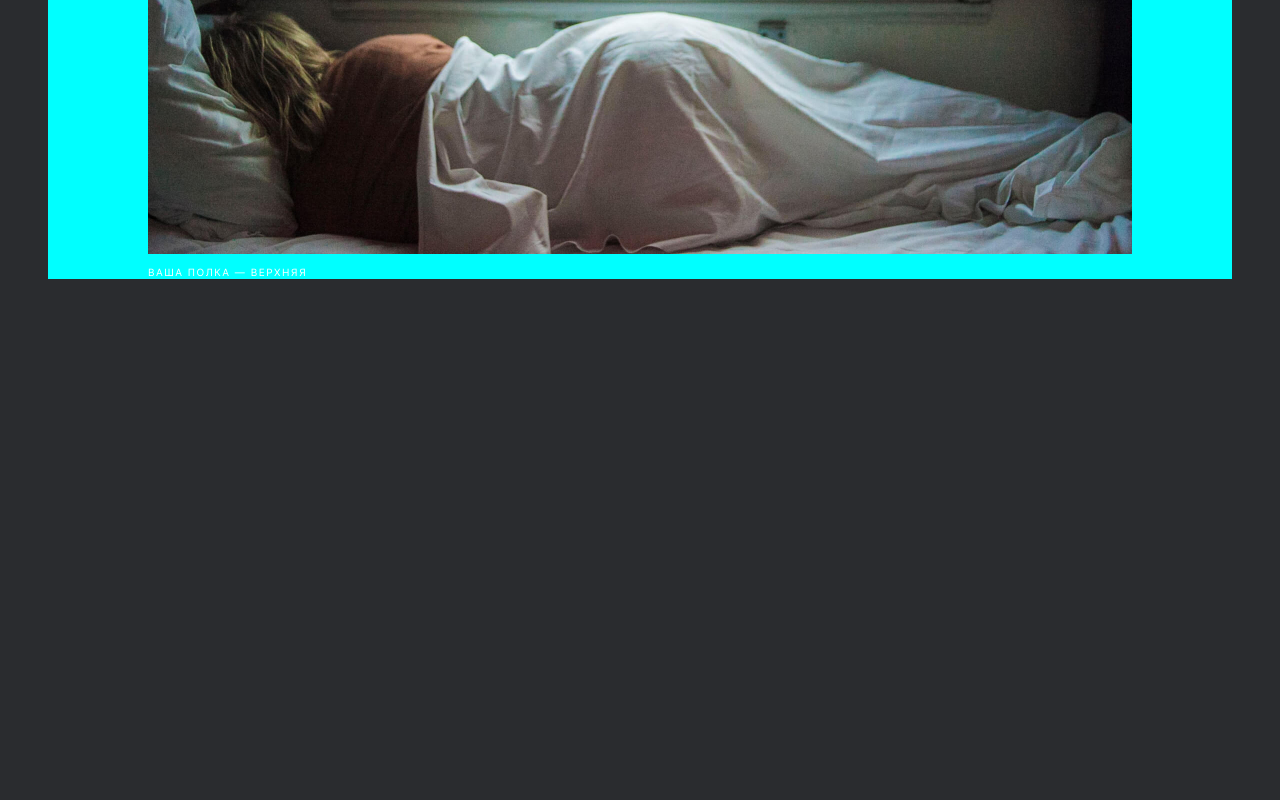
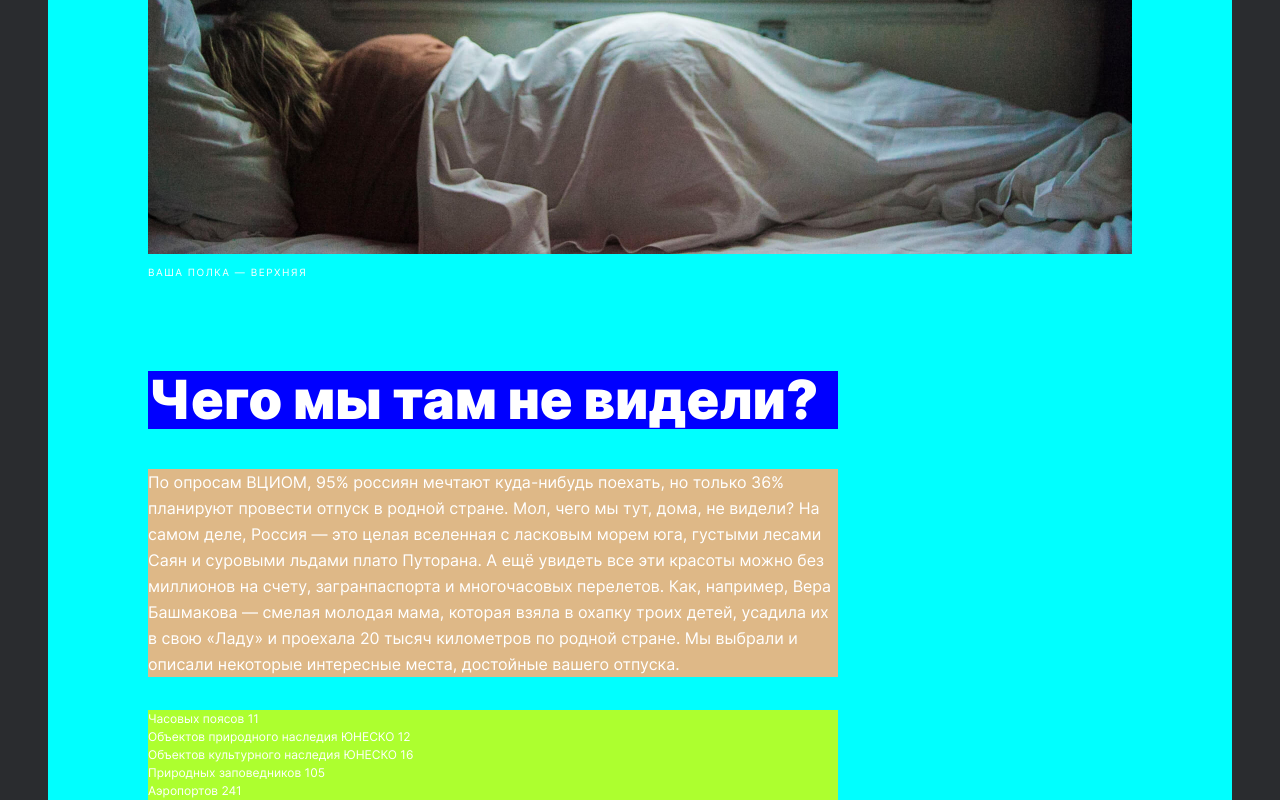
Before and after one commit to AKuchevskaya/russian-travel, a plain HTML site: page index.html in a window 1280 px wide. Shown: the part 865-1665 px from the top of the page. Before the commit the page ends 1144 px from the top, so only its background shows below. Drawn offline with Linux system fonts and the light colour scheme.

Commit message:
Добавила блок intro с фонами

```diff
--- /dev/null
+++ b/blocks/intro/__list/intro__list.css
@@ -0,0 +1,10 @@
+.intro__list {
+    list-style: none;
+    width: 690px;
+    margin: 0;
+    font-weight: normal;
+    font-size: 12px;
+    line-height: 18px;
+    padding: 0;
+    background-color: greenyellow;
+}
--- /dev/null
+++ b/blocks/intro/__sentence/intro__sentence.css
@@ -0,0 +1,6 @@
+.intro__sentence {
+    font-size: 12px;
+    line-height: 18px;
+    margin: 0;
+    padding: 0;
+}
--- /dev/null
+++ b/blocks/intro/__span-accent/intro__span-accent.css
@@ -0,0 +1,3 @@
+.intro__span-accent {
+    font-weight: bold;
+}
--- /dev/null
+++ b/blocks/intro/__text/intro__text.css
@@ -0,0 +1,8 @@
+.intro__text {
+    width: 690px;
+    font-weight: normal;
+    font-size: 16px;
+    line-height: 26px;
+    background-color: burlywood;
+    margin: 0 0 33px;
+}
--- /dev/null
+++ b/blocks/intro/__title/intro__title.css
@@ -0,0 +1,8 @@
+.intro__title {
+    width: 690px;
+    font-weight: 900;
+    font-size: 54px;
+    line-height: 58px;
+    background-color: blue;
+    margin: 92px 0 40px;
+}
--- /dev/null
+++ b/blocks/intro/intro.css
@@ -0,0 +1,3 @@
+.intro {
+    width: 690px;
+}
--- a/blocks/page/page.css
+++ b/blocks/page/page.css
@@ -1,5 +1,6 @@
 .page {
     font-family: 'Inter';
+    color: #ffffff;
     min-width: 320px;
     max-width: 1280px;
     background: #2A2C2F;
--- a/index.html
+++ b/index.html
@@ -29,7 +29,24 @@
         </figure>
       </section>
       <section class="intro">
-
+        <h2 class="intro__title">Чего мы там не видели?</h2>
+        <p class="intro__text">По опросам ВЦИОМ, 95% россиян мечтают куда-нибудь поехать, но только 36% планируют провести отпуск в родной стране. Мол, чего мы тут, дома, не видели? На самом деле, Россия — это целая вселенная с ласковым морем юга, густыми лесами Саян и суровыми льдами плато Путорана. А ещё увидеть все эти красоты можно без миллионов на счету, загранпаспорта и многочасовых перелетов. Как, например, Вера Башмакова — смелая молодая мама, которая взяла в охапку троих детей, усадила их в свою «Ладу» и проехала 20 тысяч километров по родной стране. Мы выбрали и описали некоторые интересные места, достойные вашего отпуска.</p>
+        <ul class="intro__list">
+          <li>
+            <p class="intro__sentence"><span class="intro__span-accet">Часовых поясов </span>11</p>
+          </li>
+          <li>
+            <p class="intro__sentence"><span class="intro__span-accet">Объектов природного наследия ЮНЕСКО </span>12</p>
+          </li>
+          <li>
+            <p class="intro__sentence"><span class="intro__span-accet">Объектов культурного наследия ЮНЕСКО </span>16</p>
+          </li>
+          <li>
+            <p class="intro__sentence"><span class="intro__span-accet">Природных заповедников </span>105</p>
+          </li>
+          <li><p class="intro__sentence"><span class="intro__span-accet">Аэропортов </span>241</p>
+          </li>
+        </ul>
       </section>
       <section class="photo-grid">
       </section>
--- a/pages/index.css
+++ b/pages/index.css
@@ -13,3 +13,9 @@
 @import url(../blocks/lead/__figure/lead__figure.css);
 @import url(../blocks/lead/__image/lead__image.css);
 @import url(../blocks/lead/__caption/lead__caption.css);
+@import url(../blocks/intro/intro.css);
+@import url(../blocks/intro/__title/intro__title.css);
+@import url(../blocks/intro/__text/intro__text.css);
+@import url(../blocks/intro/__list/intro__list.css);
+@import url(../blocks/intro/__sentence/intro__sentence.css);
+@import url(../blocks/intro/__span-accent/intro__span-accent.css);
```
